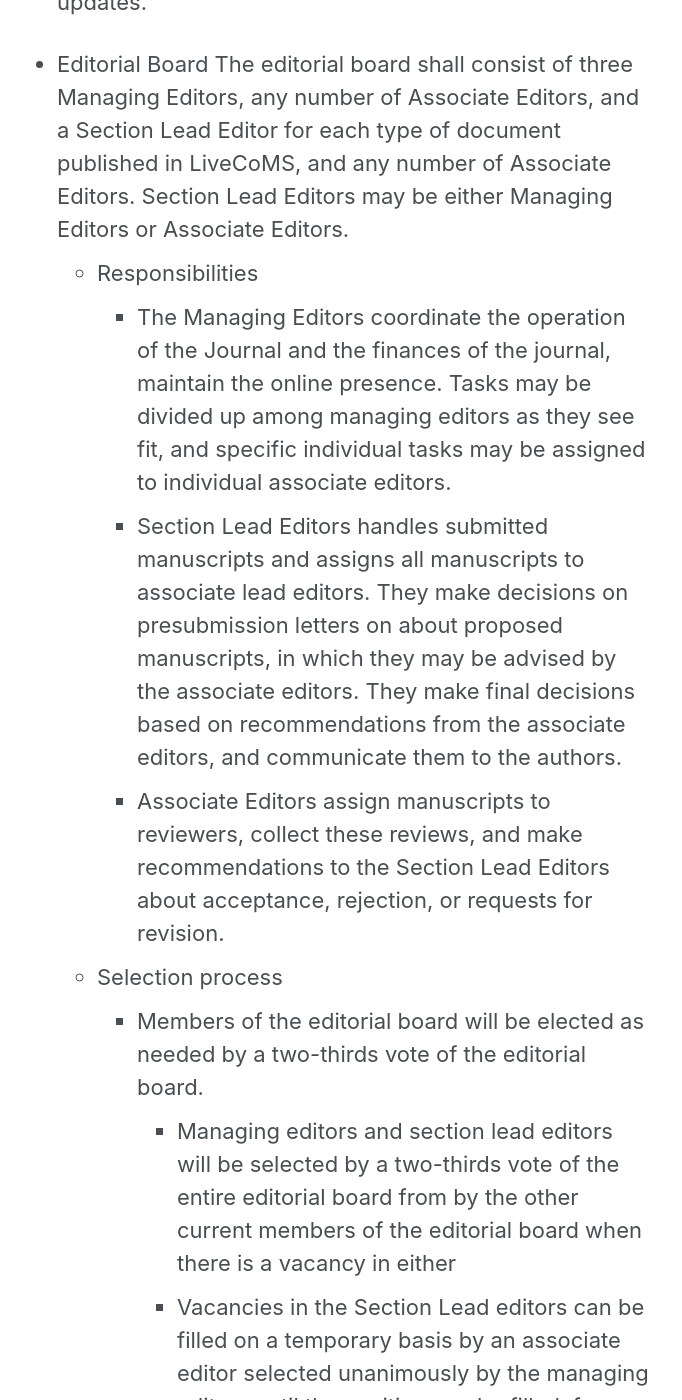
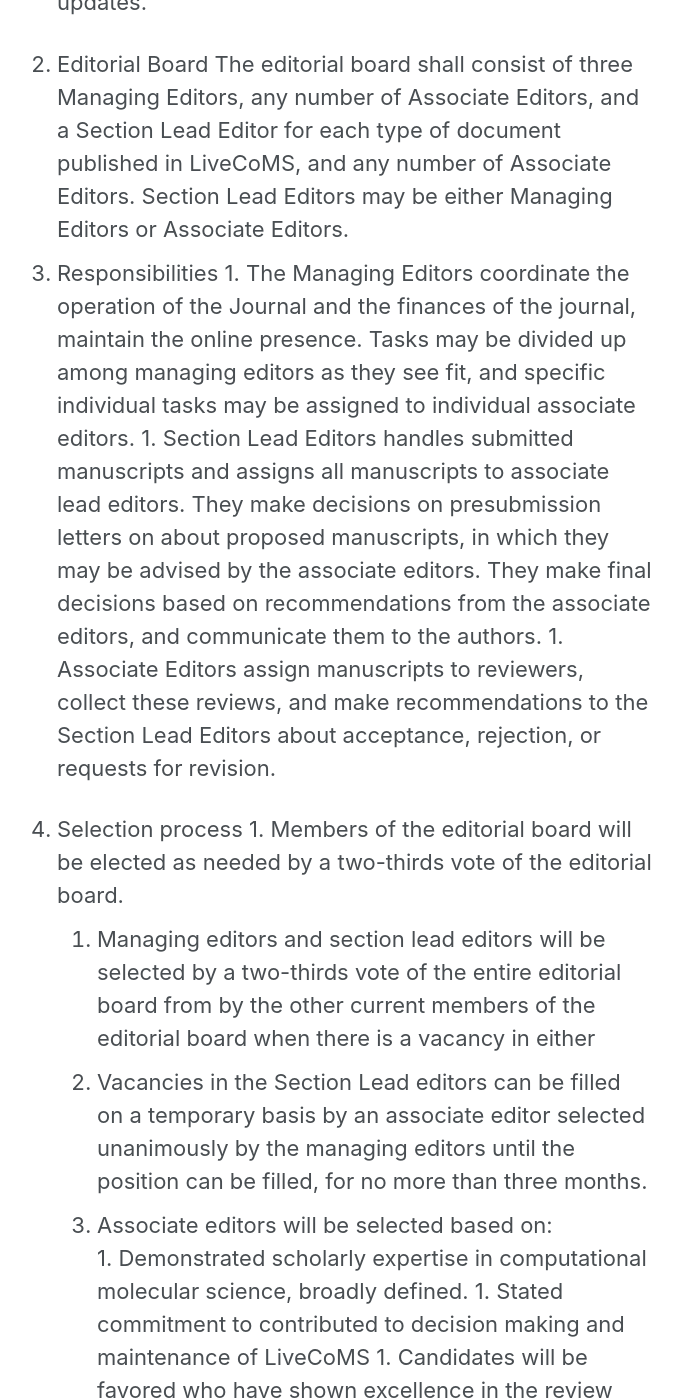
Before and after one commit to livecomsjournal/livecomsjournal.github.io, a Jekyll site: the page built from _editorial_policies/01_bylaws.md, in a window 1280 px wide and 1400 px high, scrolled down 785 px. Shown: the whole window, without its empty margins (305-987 px from the left). Built offline with Jekyll 4.4.1, drawn with Linux system fonts in a browser that asks for light colours; some of the changed text lies outside the part shown.

Commit message:
Fixing formatting bylaws

```diff
--- a/_editorial_policies/01_bylaws.md
+++ b/_editorial_policies/01_bylaws.md
@@ -21,69 +21,69 @@
    between software packages, and other documents which aim to improve
    the studies in the field and require ongoing updates.
 
-- Editorial Board
+1. Editorial Board
    The editorial board shall consist of three Managing Editors, any
    number of Associate Editors, and a Section Lead Editor for each type
    of document published in LiveCoMS, and any number of Associate
    Editors. Section Lead Editors may be either Managing Editors or
    Associate Editors.
-  - Responsibilities
-    - The Managing Editors coordinate the operation of the Journal and
+  1. Responsibilities
+    1. The Managing Editors coordinate the operation of the Journal and
         the finances of the journal, maintain the online presence.  Tasks
         may be divided up among managing editors as they see fit, and specific
         individual tasks may be assigned to individual associate editors.
-    - Section Lead Editors handles submitted manuscripts and assigns
+    1. Section Lead Editors handles submitted manuscripts and assigns
         all manuscripts to associate lead editors. They make decisions on
         presubmission letters on about proposed manuscripts, in which they
         may be advised by the associate editors. They make final decisions
         based on recommendations from the associate editors, and communicate
         them to the authors.
-    - Associate Editors assign manuscripts to reviewers, collect
+    1. Associate Editors assign manuscripts to reviewers, collect
         these reviews, and make recommendations to the Section Lead
         Editors about acceptance, rejection, or requests for revision.
 
-  - Selection process
-    - Members of the editorial board will be elected as needed by a two-thirds vote of the editorial board.
-       - Managing editors and section lead editors will be selected by a two-thirds vote of the
+  1. Selection process
+    1. Members of the editorial board will be elected as needed by a two-thirds vote of the editorial board.
+       1. Managing editors and section lead editors will be selected by a two-thirds vote of the
          entire editorial board from by the other current members of the editorial board when there is a
          vacancy in either
-       - Vacancies in the Section Lead editors can be filled on a temporary basis by an associate editor selected unanimously by the managing editors until the position can be filled, for no more than three months.
-       - Associate editors will be selected based on:
-         - Demonstrated scholarly expertise in computational molecular science, broadly defined.
-         - Stated commitment to contributed to decision making and maintenance of LiveCoMS
-         - Candidates will be favored who have shown excellence in the review process, based on independent evaluations
+       1. Vacancies in the Section Lead editors can be filled on a temporary basis by an associate editor selected unanimously by the managing editors until the position can be filled, for no more than three months.
+       1. Associate editors will be selected based on:
+         1. Demonstrated scholarly expertise in computational molecular science, broadly defined.
+         1. Stated commitment to contributed to decision making and maintenance of LiveCoMS
+         1. Candidates will be favored who have shown excellence in the review process, based on independent evaluations
 of the members of the editorial board, and who have a history of contributions to LiveCoMS
-         - Diversity in career background, geographical perspectives, life experiences, and any other factors that are seen as beneficial to represent the broader community, provide fairness in decisions, and include a range of viewpoints.
-	 - All members on the Editorial Board shall be selected in a fair, impartial, and confidential process without regard to race, nationality, religion, gender or gender identity, sexual orientation, or familial status.
-     - Managing editors will be selected based on:
-         - all criteria outlined for associate editors, plus demonstrated excellence serving as an associate editor.
+         1. Diversity in career background, geographical perspectives, life experiences, and any other factors that are seen as beneficial to represent the broader community, provide fairness in decisions, and include a range of viewpoints.
+	 1. All members on the Editorial Board shall be selected in a fair, impartial, and confidential process without regard to race, nationality, religion, gender or gender identity, sexual orientation, or familial status.
+     1. Managing editors will be selected based on:
+         1. all criteria outlined for associate editors, plus demonstrated excellence serving as an associate editor.
 
-  - Appointments Terms
-    - Appointment for all positions are for three years (from the
+  1. Appointments Terms
+    1. Appointment for all positions are for three years (from the
       time of adoption of the bylaws., which may be extended for an
       unlimited number of terms by a vote of two/thirds of the remaining
       editorial board.
 
-- Conflicts of interest
-   - A 'conflict of interest' is defined as any of
-     - being a co-author on a paper together for up to 48 months after publication
-     - a co-awardee on a grant for up to 48 months after the grant, or that currently have a cooperative pending grant.
-     - if there exists a postdoctoral or graduate advisor relationship at any time in the past.
-     - at the same institution, or if there is a potential change of institution in progress that would result in being at the same institution.
+1. Conflicts of interest
+   1. A 'conflict of interest' is defined as any of
+     1. being a co-author on a paper together for up to 48 months after publication
+     1. a co-awardee on a grant for up to 48 months after the grant, or that currently have a cooperative pending grant.
+     1. if there exists a postdoctoral or graduate advisor relationship at any time in the past.
+     1. at the same institution, or if there is a potential change of institution in progress that would result in being at the same institution.
      -having a business relationship (such as serving as a consultant for or part owner of same company) within 48 months.
 
-   - No associate editor will assign a reviewer who is known to have a conflict of interest with any author.  The explanation of conflict of interest will be explained to the reviewer in their invitation, and the reviewer will affirm that they do not have a conflict of interest.
+   1. No associate editor will assign a reviewer who is known to have a conflict of interest with any author.  The explanation of conflict of interest will be explained to the reviewer in their invitation, and the reviewer will affirm that they do not have a conflict of interest.
 
-   - If later it is discovered that a reviewer has a conflict of interest with an author during the review process, this review will be discarded, and another review will be sought.
+   1. If later it is discovered that a reviewer has a conflict of interest with an author during the review process, this review will be discarded, and another review will be sought.
 
-   - If a conflict of interest in a reviewer is found after acceptance, the associate editor will evaluate whether any bias may have affected the acceptance. If the associate editor feels they may be bias, a committee of three associate editors selected by the Section Lead Editor will investigate whether any bias or fraud was intended, and will follow procedures to determine whether admission was fraudulent as outlined by the bylaws on fraud.
+   1. If a conflict of interest in a reviewer is found after acceptance, the associate editor will evaluate whether any bias may have affected the acceptance. If the associate editor feels they may be bias, a committee of three associate editors selected by the Section Lead Editor will investigate whether any bias or fraud was intended, and will follow procedures to determine whether admission was fraudulent as outlined by the bylaws on fraud.
 
-   - No Section Lead Editor shall assign an Associate Editor if they
+   1. No Section Lead Editor shall assign an Associate Editor if they
 have a conflict of interest with a paper. No Associate Editor may
 manage a paper if they have a conflict of interest, and shall notify
 the Section Lead Editor if they do have a conflict.
 
-   - If a Section Lead Editor has a conflict of interest, the
+   1. If a Section Lead Editor has a conflict of interest, the
 assignments to Associate Editors will be made by another Section Lead
 Editor.  The order will be cyclic; if Lead Section Editor A has a
 conflict, it will got to Lead Section Editor B, unless they also have
@@ -93,14 +93,14 @@
 Associate Editor who will then assign another Associate Editor to
 manage the manuscript.
 
-     - Comparison of Molecular Simulation Package Editor
-     - Tutorials Editor
-     - Best Practices Editor
-     - Review Editor
-     - Lessons Learned Editor
-     - (and further down the alphabet) editors of other sections, in order they are chronologically added to the journal.
+     1. Comparison of Molecular Simulation Package Editor
+     1. Tutorials Editor
+     1. Best Practices Editor
+     1. Review Editor
+     1. Lessons Learned Editor
+     1. (and further down the alphabet) editors of other sections, in order they are chronologically added to the journal.
 
-- Fraud and Plagiarism.
+1. Fraud and Plagiarism.
 
     1. Definitions:
         a. 'Plagiarism' is defined as including any clearly recognizable
@@ -114,7 +114,7 @@
    be removed from the journal, and the author will not be allowed to
    submit to LiveCoMS for three years.
 
-- Review Process
+1. Review Process
 
     1. Review criteria that editors use shall be posted on the author
     instructions section of the website. These review criteria will be
@@ -132,7 +132,7 @@
     a third editor will be selected by the Section Lead Editor, and a
     majority vote will be taken, which will be final.
 
-- Amendments
+1. Amendments
 
    These bylaws may be amended by two thirds of the vote of the entire
    Editorial Board.  Votes will be are tallied based on the fraction
```
Also changed, not shown: other parts of _editorial_policies/01_bylaws.md (+0 -2 lines).
